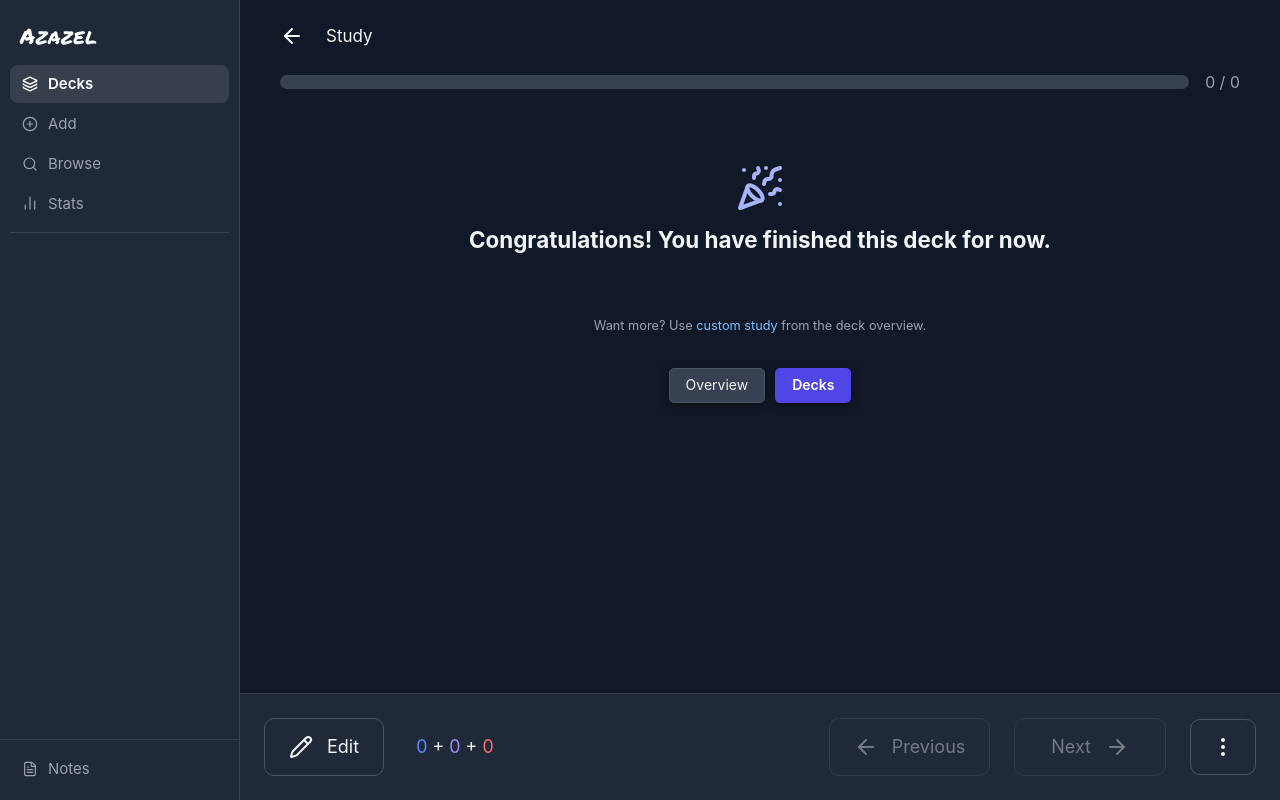
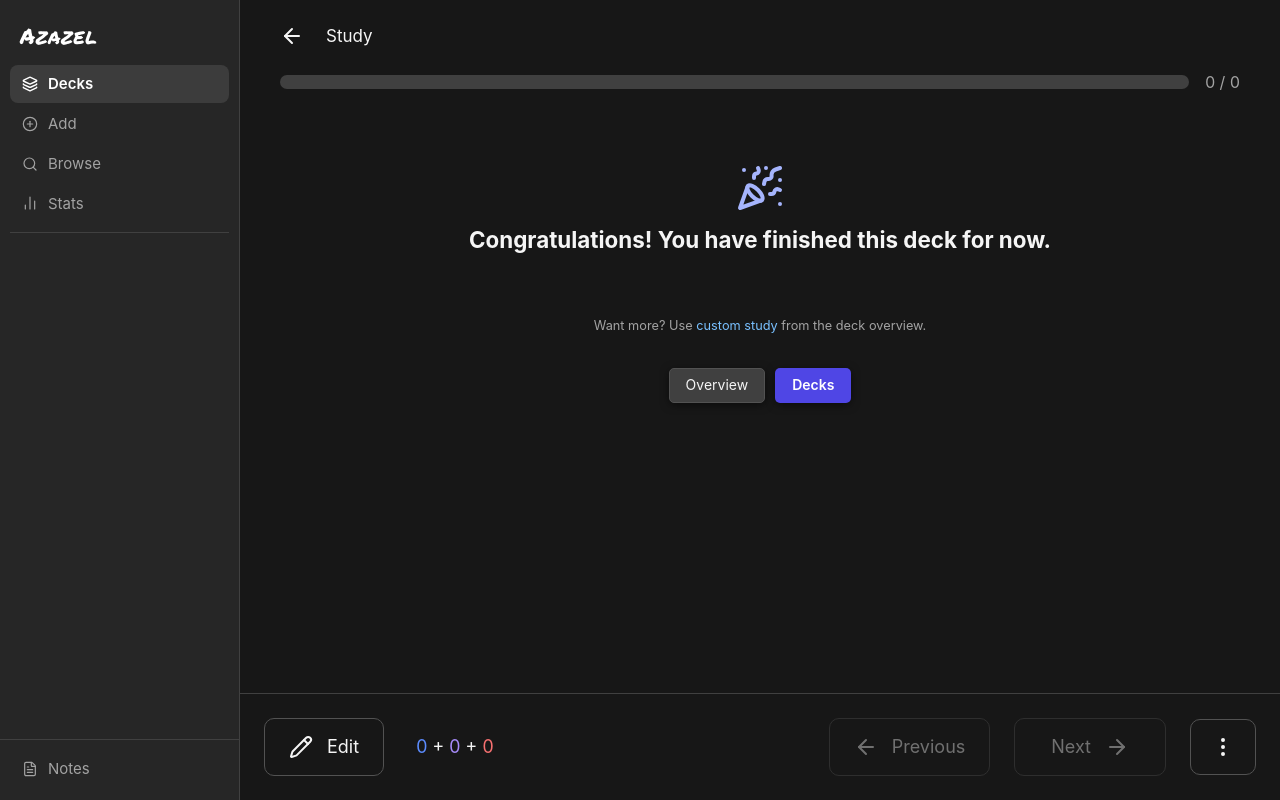
Before and after one commit to Nishanth-Siraj/my-notes-app, a FastAPI app: page /quiz/review in a window 1280 px wide. Run offline with FastAPI, Linux system fonts and the light colour scheme; data that the repository does not hold is empty; some libraries are stand-ins or nearby versions.

Commit message:
Neutral gray theme; study screen has no panel backgrounds
Co-Authored-By: Claude Opus 5.5 <noreply@anthropic.com>

```diff
--- a/notes_app/static/anki.css
+++ b/notes_app/static/anki.css
@@ -2,18 +2,18 @@
 
 /* ---------- always-dark design tokens ---------- */
 :root {
-  --bg: #111827;
-  --sidebar-bg: #1f2937;
-  --canvas: #1f2937;
-  --window: #1f2937;
-  --frame: #374151;
-  --border: #374151;
-  --fg: #f3f4f6;
-  --fg-subtle: #9ca3af;
+  --bg: #171717;
+  --sidebar-bg: #262626;
+  --canvas: #262626;
+  --window: #262626;
+  --frame: #404040;
+  --border: #404040;
+  --fg: #f5f5f5;
+  --fg-subtle: #a3a3a3;
   --link: #79c0ff;
-  --btn-bg: #374151;
-  --btn-bg-hover: #4b5563;
-  --btn-border: #4b5563;
+  --btn-bg: #404040;
+  --btn-bg-hover: #525252;
+  --btn-border: #525252;
   --btn-primary: #4f46e5;
   --new: #5c8cff;
   --learn: #a78bfa;
@@ -22,7 +22,7 @@
   --hard: #f59e0b;
   --good: #22c55e;
   --easy: #38bdf8;
-  --code-bg: #111827;
+  --code-bg: #171717;
   --shadow: 0 2px 8px rgba(0,0,0,.5);
   --sb-width: 240px;
   --accent: #4f46e5;
@@ -534,7 +534,7 @@ table.log td { padding: 4px 10px; border-bottom: 1px solid var(--border); }
 
 /* ---------- review heatmap ---------- */
 :root {
-  --hm0: #374151; --hm1: #5e3a0a; --hm2: #b45309; --hm3: #f97316; --hm4: #fb923c;
+  --hm0: #404040; --hm1: #5e3a0a; --hm2: #b45309; --hm3: #f97316; --hm4: #fb923c;
   --hmf0: #1a2535; --hmf1: #0c3358; --hmf2: #075985; --hmf3: #0284c7; --hmf4: #38bdf8;
 }
 .heatmap-wrap { max-width: 100%; margin: 34px 0 0; }
@@ -973,15 +973,15 @@ body.reviewer .anki-main.with-bottombar { padding-bottom: 150px; }
   .rv-card-body { padding: 56px 0 24px; }
   .rv-card #question { font-size: 32px; font-weight: 400; line-height: 1.45; }
   .rv-card .card-content p { max-width: 780px; margin-left: auto; margin-right: auto; }
-  .rv-card .card-content img { display: block; margin: 40px auto 8px; max-width: 100%; max-height: 52vh; border-radius: 14px; border: 1px solid #4b5563; }
+  .rv-card .card-content img { display: block; margin: 40px auto 8px; max-width: 100%; max-height: 52vh; border-radius: 14px; border: 1px solid #525252; }
 
   .rv-bar.bottombar {
     left: var(--sb-width); right: 0; bottom: 0;
-    background: #1f2937; backdrop-filter: none;
+    background: #262626; backdrop-filter: none;
     border: 0; border-top: 1px solid var(--border); border-radius: 0;
     padding: 24px;
   }
-  .rv-btn, .rv-bar details.menu > summary { padding: 15px 24px; font-size: 18px; gap: 14px; border-radius: 10px; background: transparent; border-color: #4b5563; }
+  .rv-btn, .rv-bar details.menu > summary { padding: 15px 24px; font-size: 18px; gap: 14px; border-radius: 10px; background: transparent; border-color: #525252; }
   .rv-btn span { display: inline; }
   .rv-btn i { width: 24px; height: 24px; }
   .rv-bar .bar-right { gap: 24px; }
@@ -1056,3 +1056,7 @@ body.reviewer .anki-main.with-bottombar { padding-bottom: 150px; }
 .move-new { width: 100%; margin-top: 10px; font: inherit; font-size: 15px; color: var(--fg); background: var(--frame); border: 1px solid var(--border); border-radius: 6px; padding: 10px 12px; outline: none; }
 .move-new:focus { border-color: var(--btn-primary); }
 .move-actions { display: flex; justify-content: flex-end; gap: 10px; margin-top: 18px; }
+
+/* study screen: no panels, just the page */
+.rv-card, .rv-card.qa { background: transparent !important; border: 0 !important; box-shadow: none !important; }
+.rv-bar.bottombar { background: var(--bg) !important; backdrop-filter: none !important; }
--- a/notes_app/static/style.css
+++ b/notes_app/static/style.css
@@ -17,9 +17,9 @@
 }
 @media (prefers-color-scheme: dark) {
   :root {
-    --bg: #111827;
-    --surface: #1f2937;
-    --surface-2: #374151;
+    --bg: #171717;
+    --surface: #262626;
+    --surface-2: #404040;
     --text: #e8ebee;
     --muted: #9aa5b1;
     --border: #2f3843;
--- a/notes_app/templates/anki_base.html
+++ b/notes_app/templates/anki_base.html
@@ -4,7 +4,7 @@
   <meta charset="UTF-8">
   <meta name="viewport" content="width=device-width, initial-scale=1.0">
   <link rel="manifest" href="/static/manifest.json">
-  <meta name="theme-color" content="#111827">
+  <meta name="theme-color" content="#171717">
   <meta name="mobile-web-app-capable" content="yes">
   <meta name="apple-mobile-web-app-capable" content="yes">
   <meta name="apple-mobile-web-app-status-bar-style" content="black-translucent">
@@ -17,7 +17,7 @@
   <link rel="stylesheet" href="https://fonts.googleapis.com/css2?family=Permanent+Marker&display=swap">
   <link rel="stylesheet" href="https://cdnjs.cloudflare.com/ajax/libs/KaTeX/0.16.11/katex.min.css">
   <link rel="stylesheet" href="https://cdnjs.cloudflare.com/ajax/libs/highlight.js/11.9.0/styles/github-dark.min.css">
-  <link rel="stylesheet" href="{{ url_for('static', path='anki.css') }}?v=22">
+  <link rel="stylesheet" href="{{ url_for('static', path='anki.css') }}?v=23">
 </head>
 <body class="anki {% block bodyclass %}{% endblock %}">
 
--- a/notes_app/templates/base.html
+++ b/notes_app/templates/base.html
@@ -18,7 +18,7 @@
   <link rel="stylesheet" href="https://cdnjs.cloudflare.com/ajax/libs/KaTeX/0.16.11/katex.min.css">
   <link rel="stylesheet" href="https://cdnjs.cloudflare.com/ajax/libs/highlight.js/11.9.0/styles/github.min.css" media="(prefers-color-scheme: light)">
   <link rel="stylesheet" href="https://cdnjs.cloudflare.com/ajax/libs/highlight.js/11.9.0/styles/github-dark.min.css" media="(prefers-color-scheme: dark)">
-  <link rel="stylesheet" href="{{ url_for('static', path='style.css') }}?v=2">
+  <link rel="stylesheet" href="{{ url_for('static', path='style.css') }}?v=3">
   {% block head %}{% endblock %}
 </head>
 <body class="{% block bodyclass %}{% endblock %}">
--- a/notes_app/templates/login.html
+++ b/notes_app/templates/login.html
@@ -4,7 +4,7 @@
   <meta charset="UTF-8">
   <meta name="viewport" content="width=device-width, initial-scale=1.0">
   <title>Azazel · sign in</title>
-  <link rel="stylesheet" href="{{ url_for('static', path='style.css') }}?v=2">
+  <link rel="stylesheet" href="{{ url_for('static', path='style.css') }}?v=3">
 </head>
 <body>
   <div class="login-wrap">
```
Also changed, not shown: other parts of notes_app/static/anki.css (+13 -13 lines).
